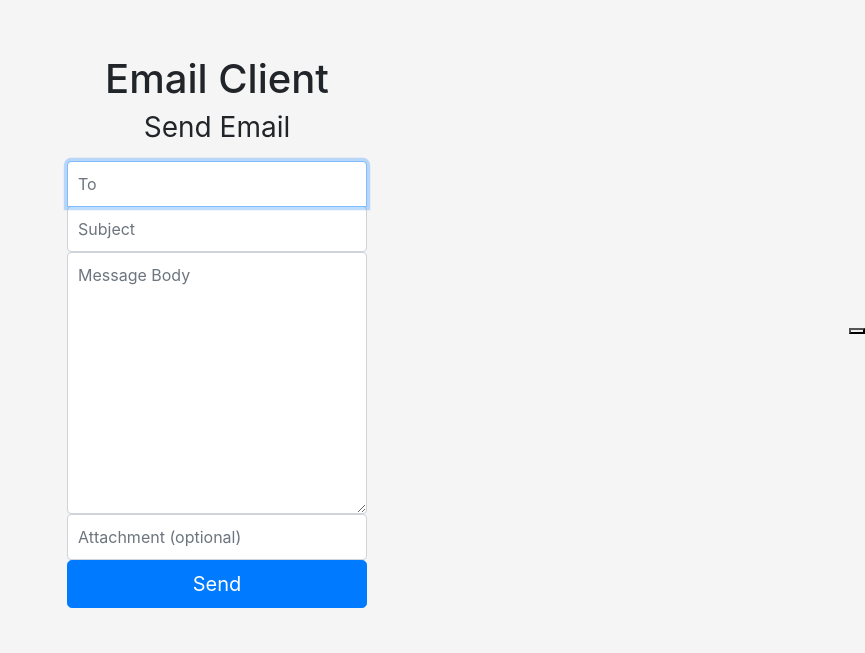
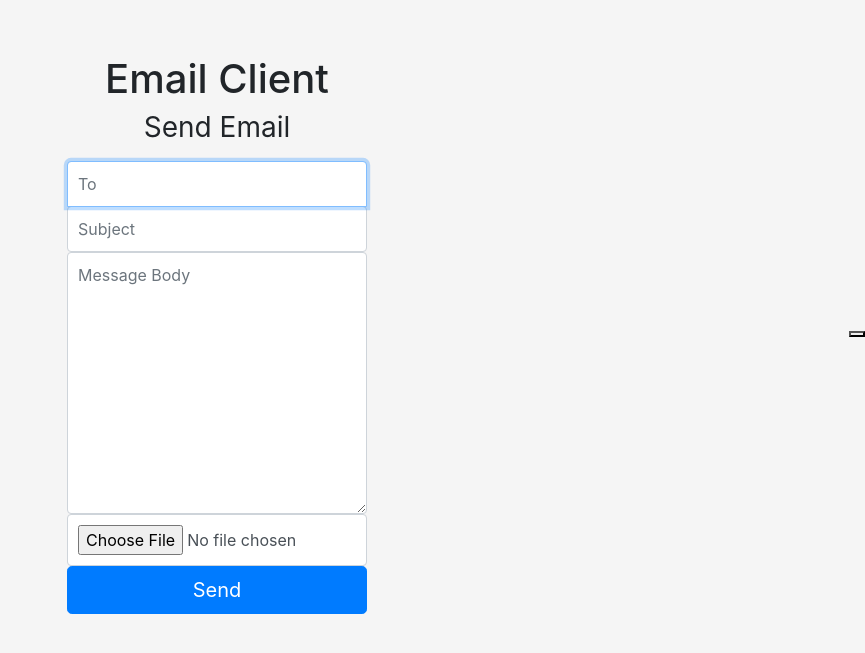
Before and after one commit to Intro-to-SE-Lab-Fall-20/Group-2, a Flask app: template WebApp/templates/sendmail.html in a window 1280 px wide. Shown: the top 653 px of the page, without its empty margins (415-1280 px from the left). Run offline with Flask 2, Linux system fonts and the light colour scheme; the template is opened without the code that fills it, so the values that code supplies are empty; some libraries are stand-ins or nearby versions.

Commit message:
Add files via upload
Added file upload functionality

```diff
--- a/WebApp/templates/sendmail.html
+++ b/WebApp/templates/sendmail.html
@@ -15,7 +15,7 @@
   </head>
   <body class="text-center">
 
-    <form class="form-signin" method="POST">
+    <form class="form-signin" method="POST" enctype="multipart/form-data">
       <h1>Email Client</h1>
       <h1 class="h3 mb-3 font-weight-normal">Send Email</h1>
       <label for="sendto" class="sr-only">To:</label>
@@ -24,10 +24,10 @@
       <input type="text" name="subject" id="subject" class="form-control" placeholder="Subject" required>
       <label for="msgbody" class="sr-only">Message Body</label>
       <textarea name="msgbody" id="msgbody" class="form-control" placeholder="Message Body" required rows=10 cols=10></textarea>
-      <!--<label for="attachmentb" class="sr-only">Attachment</label>-->
+      <!--<label for="attachment" class="sr-only">Attachment</label>-->
 
       <label for="attachment" class="sr-only">Attachment</label>
-      <input type="text" name="attachment" id="attachment" class="form-control" placeholder="Attachment (optional)">
+      <input type="file" name="attachment" id="attachment" class="form-control" placeholder="Attachment (optional)">
       <button class="btn btn-lg btn-primary btn-block" type="submit">Send</button></button>
   </form>
   <button class="wG J-Z-I" command="Files" data-tooltip="Attach files" aria-label="Attach files" tabindex="1" id=":rh" aria-pressed="false" aria-haspopup="true" aria-expanded="false" style="user-select: none;"></button>
```
